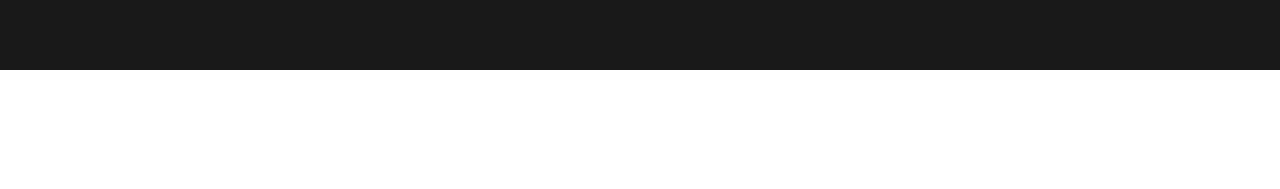
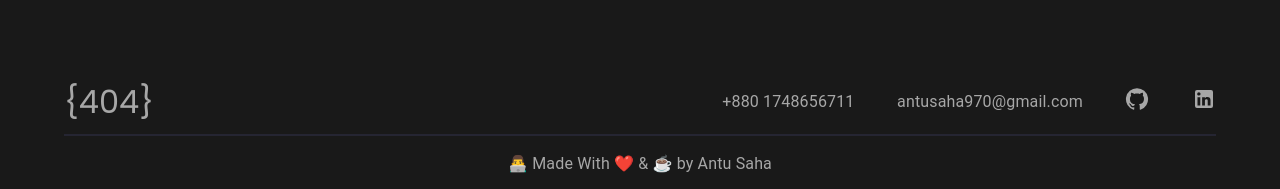
Before and after one commit to antusaha970/My-Portfolio-client, a React (Vite) app: page / in a window 1280 px wide. Shown: the part 1917-2106 px from the top of the page. Before the commit the page ends 1987 px from the top, so only its background shows below. Built offline with nearby package versions, Linux system fonts and the light colour scheme; no server answers.

Commit message:
added footer

```diff
--- a/src/components/HomePage/Home/Home.jsx
+++ b/src/components/HomePage/Home/Home.jsx
@@ -1,11 +1,12 @@
 import { Container } from "@mui/material";
-import { Header, TechStack, Project } from "../../Index/Index";
+import { Header, TechStack, Project, Footer } from "../../Index/Index";
 const Home = () => {
   return (
     <Container maxWidth="lg">
       <Header />
       <TechStack />
       <Project />
+      <Footer />
     </Container>
   );
 };
--- a/src/components/Index/Index.jsx
+++ b/src/components/Index/Index.jsx
@@ -11,4 +11,5 @@ export { default as TechStack } from "../HomePage/TechStack/TechStack";
 export { default as Project } from "../HomePage/Project/Project";
 export { default as Loader } from "../Loader/Loader";
 export { default as PrivateRoute } from "../shared/PrivateRoute/PrivateRoute";
+export { default as Footer } from "../shared/Footer/Footer";
 export { AdminLogin, AdminMenu, AddProject };
--- /dev/null
+++ b/src/components/shared/Footer/Footer.jsx
@@ -0,0 +1,107 @@
+import styled from "@emotion/styled";
+import { GitHub, LinkedIn } from "@mui/icons-material";
+import { Box, Stack, Typography } from "@mui/material";
+
+const copyToClipboard = (textToCopy) => {
+  navigator.clipboard.writeText(textToCopy);
+};
+
+const HrLine = styled("div")`
+  mix-blend-mode: normal;
+  opacity: 0.3;
+
+  border: 1px solid #42446e;
+`;
+
+const Footer = () => {
+  return (
+    <section>
+      <Stack
+        direction={{ md: "row", xs: "column" }}
+        justifyContent="space-between"
+        alignItems="center"
+        sx={{
+          py: 1,
+        }}
+      >
+        <Box flex={2}>
+          <Typography
+            variant="p"
+            component="p"
+            sx={{
+              color: "#A7A7A7",
+              fontSize: "32px",
+            }}
+          >
+            {"{404}"}
+          </Typography>
+        </Box>
+        <Box flex={1.5}>
+          <Stack
+            direction={{ md: "row", xs: "column" }}
+            justifyContent="space-between"
+            alignItems="center"
+            columnGap={2}
+          >
+            <Box>
+              <Typography
+                sx={{
+                  color: "#A7A7A7",
+                  cursor: "pointer",
+                }}
+                onClick={() => copyToClipboard("+880 1748656711")}
+                title="Copy Number"
+                component="p"
+              >
+                +880 1748656711
+              </Typography>
+            </Box>
+            <Box>
+              <Typography
+                sx={{
+                  color: "#A7A7A7",
+                  cursor: "pointer",
+                }}
+                onClick={() => copyToClipboard("antusaha970@gmail.com")}
+                component="p"
+                title="Copy Email"
+              >
+                antusaha970@gmail.com
+              </Typography>
+            </Box>
+            <Box>
+              <a href="https://github.com/antusaha970" target=" ">
+                <GitHub
+                  sx={{
+                    color: "#A7A7A7",
+                  }}
+                />
+              </a>
+            </Box>
+            <Box>
+              <a href="https://www.linkedin.com/in/antusaha970" target=" ">
+                <LinkedIn
+                  sx={{
+                    color: "#A7A7A7",
+                  }}
+                />
+              </a>
+            </Box>
+          </Stack>
+        </Box>
+      </Stack>
+      <HrLine />
+      <Typography
+        sx={{
+          textAlign: "center",
+          color: "#A7A7A7",
+          py: 2,
+        }}
+      >
+        👨‍💻 Made With ❤️ & ☕️ by Antu Saha
+      </Typography>
+    </section>
+  );
+};
+
+export default Footer;
```
